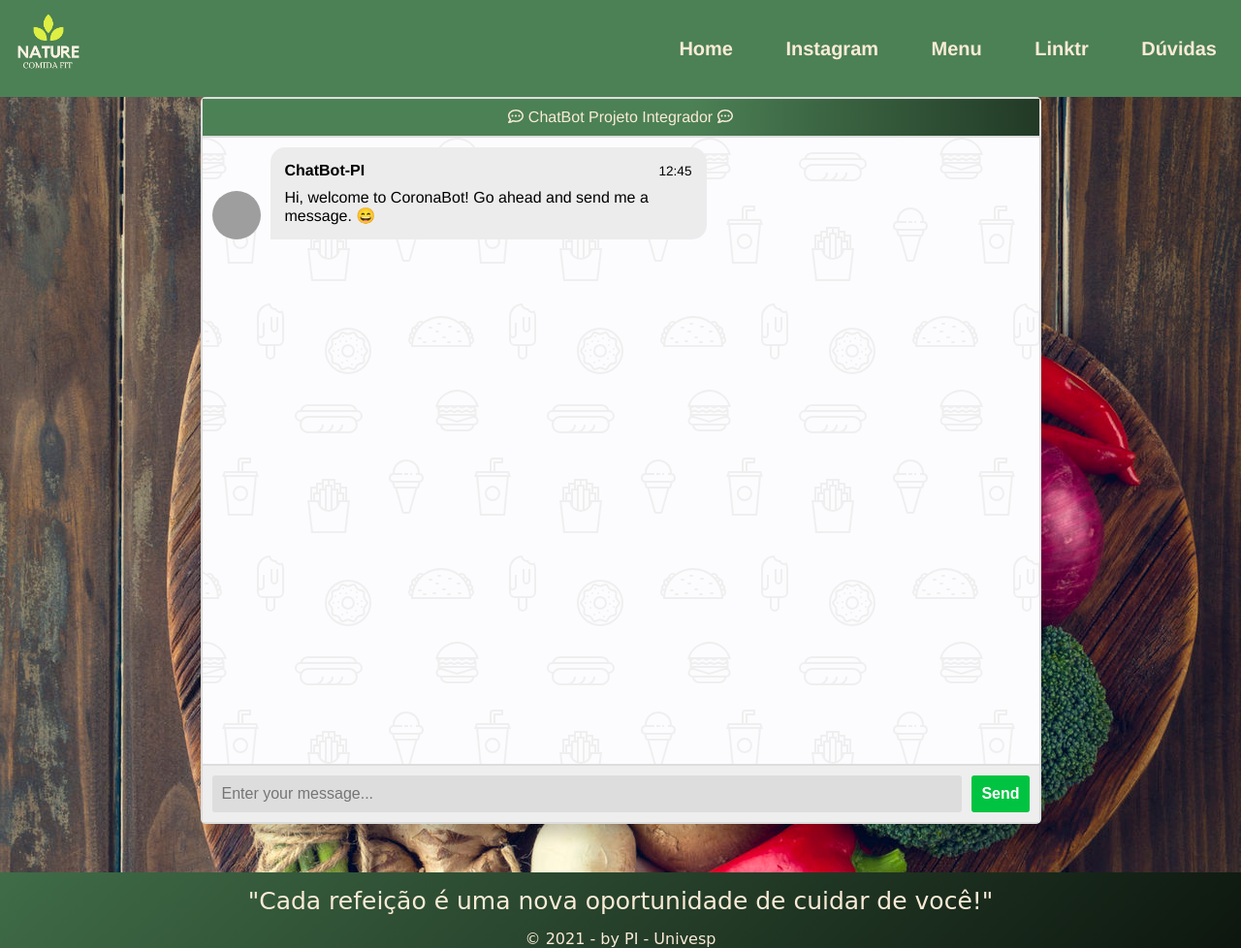
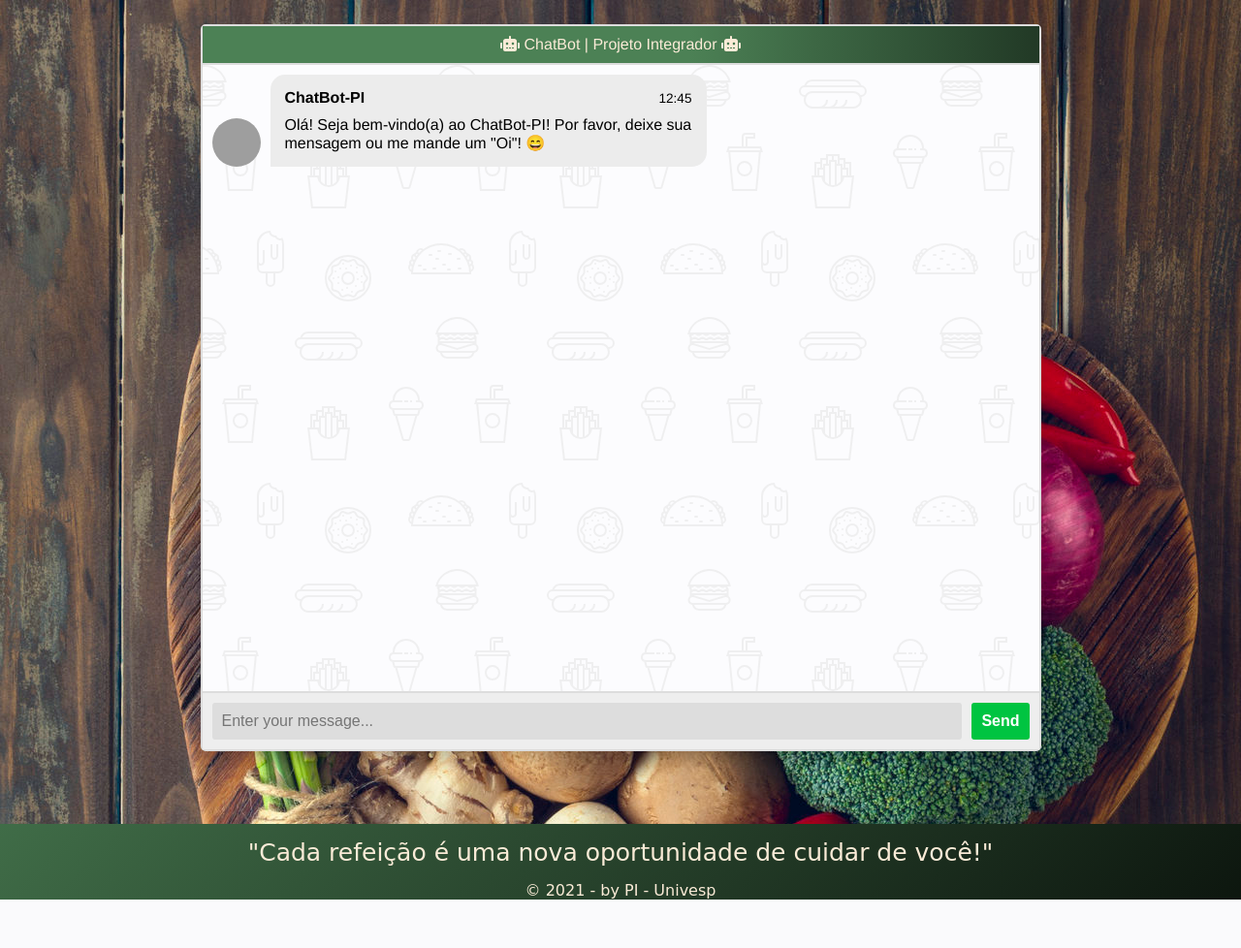
Before and after one commit to dan-primo/chatbot-pi, a Flask app: page / in a window 1280 px wide. Shown: the whole page at 97% size. After the commit the page ends 928 px from the top, so only its background shows below. Run offline with Flask 2, Linux system fonts and the light colour scheme; some libraries are stand-ins or nearby versions; grey boxes are pictures that could not be loaded.

Commit message:
alteracoes-layout

```diff
--- a/static/styles/style.css
+++ b/static/styles/style.css
@@ -28,7 +28,7 @@ body {
   font-family: Helvetica, sans-serif;
 }
 
-/* menu */
+/* menu
 .menu {
   display: flex;
   justify-content: space-between;
@@ -60,7 +60,7 @@ img {
   border-radius: 10%;
   transition: background-color .8s;
   transition: box-shadow .2s;
-}
+}*/
 /*  Rodape  */
 footer {
   display: block;
@@ -99,8 +99,7 @@ footer {
   justify-content: space-between;
   width: 100%;
   max-width: 867px;
-  margin: auto;
-  margin-top: 100px;
+  margin: 25px 10px;
   height: calc(100% - 50px);
   border: var(--border);
   border-radius: 5px;
--- a/templates/index.html
+++ b/templates/index.html
@@ -3,39 +3,40 @@
 
 <head>
   <meta charset="UTF-8">
-  <title>CoronaBot</title>
+  <title>ChatBot Projeto Integrador</title>
   <meta charset="UTF-8">
   <meta name="viewport" content="width=device-width, initial-scale=1.0">
   <meta http-equiv="X-UA-Compatible" content="ie=edge">
   <link rel="stylesheet" href="{{ url_for('static', filename='styles/style.css') }}">
   <script src="https://ajax.googleapis.com/ajax/libs/jquery/3.2.1/jquery.min.js"></script>
+  <link rel="shortcut icon" href="../static/images/favicon.png" type="image/x-icon">
   <link rel="stylesheet" href="../static/styles/style.css">
-  <link rel="shortcut icon" href="../static/images/favicon.png" type="image/x-icon">
 </head>
 
 <body>
   <!-- partial:index.partial.html -->
-  <!--Menu-->
+  <!--Menu
     <div>
       <header class="cabecalho">
         <nav class="menu">
           <img src="../static/images/logonaturefit.png" alt="">
           <ul>
             <li><a href="index.html">Home</a></li>
-          <li><a href="https://www.instagram.com/naturecomidafit/" target="blank">Instagram</a></li>
-          <li><a href="https://nature-comida-fit.goomer.app/menu" target="blank">Menu</a></li>
-          <li><a href="https://linktr.ee/naturecomidafit" target="blank">Linktr</a></li>
-          <li><a href="https://api.whatsapp.com/send?phone=5583987888677" target="blank">Dúvidas</a></li>
+            <li><a href="index.html" target="blank">Instagram</a></li>
+            <li><a href="index.html" target="blank">Menu</a></li>
+            <li><a href="index.html" target="blank">Linktr</a></li>
+            <li><a href="index.html" target="blank">Dúvidas</a></li>
           </ul>
         </nav>
       </header>
     </div>
+  -->
 
   <!-- Chat -->
   <section class="msger">
     <header class="msger-header">
       <div class="msger-header-title">
-        <i class="far fa-comment-dots"></i> ChatBot Projeto Integrador <i class="far fa-comment-dots"></i>
+        <i class="fas fa-robot"></i> ChatBot | Projeto Integrador <i class="fas fa-robot"></i>
       </div>
     </header>
 
@@ -50,7 +51,7 @@
           </div>
 
           <div class="msg-text">
-            Hi, welcome to CoronaBot! Go ahead and send me a message. 😄
+            Olá! Seja bem-vindo(a) ao ChatBot-PI! Por favor, deixe sua mensagem ou me mande um "Oi"! 😄
           </div>
         </div>
       </div>
@@ -79,10 +80,10 @@
 
 
     // Icons made by Freepik from www.flaticon.com
-    const BOT_IMG = "https://cdn-icons.flaticon.com/png/512/3270/premium/3270916.png?token=exp=1637105556~hmac=33e67025185c16240042017e1b064f08";
-    const PERSON_IMG = "https://cdn-icons-png.flaticon.com/512/1847/1847210.png";
-    const BOT_NAME = "CoronaBot";
-    const PERSON_NAME = "You";
+    const BOT_IMG = "https://image.flaticon.com/icons/svg/327/327779.svg";
+    const PERSON_IMG = "https://image.flaticon.com/icons/svg/145/145867.svg";
+    const BOT_NAME = "ChatBot-PI";
+    const PERSON_NAME = "Você";
 
     msgerForm.addEventListener("submit", event => {
       event.preventDefault();
```
Lines whose indentation alone changed are shown as unchanged.
